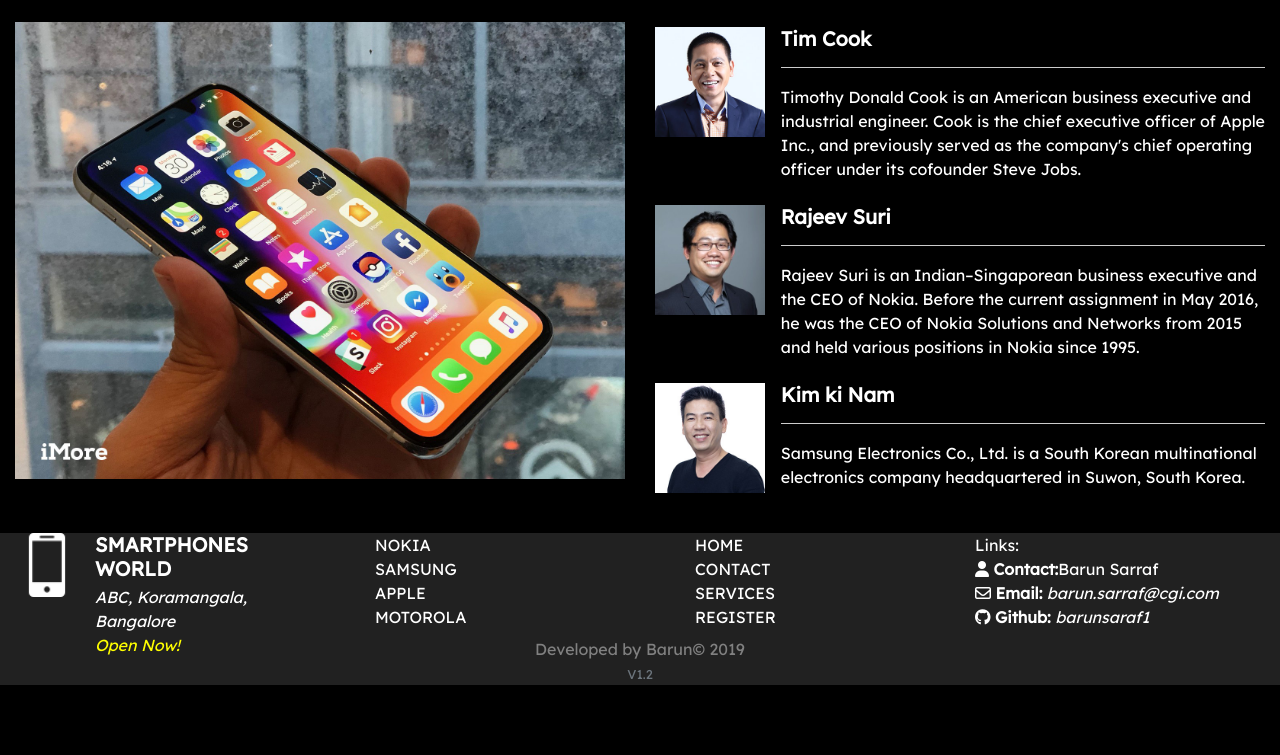
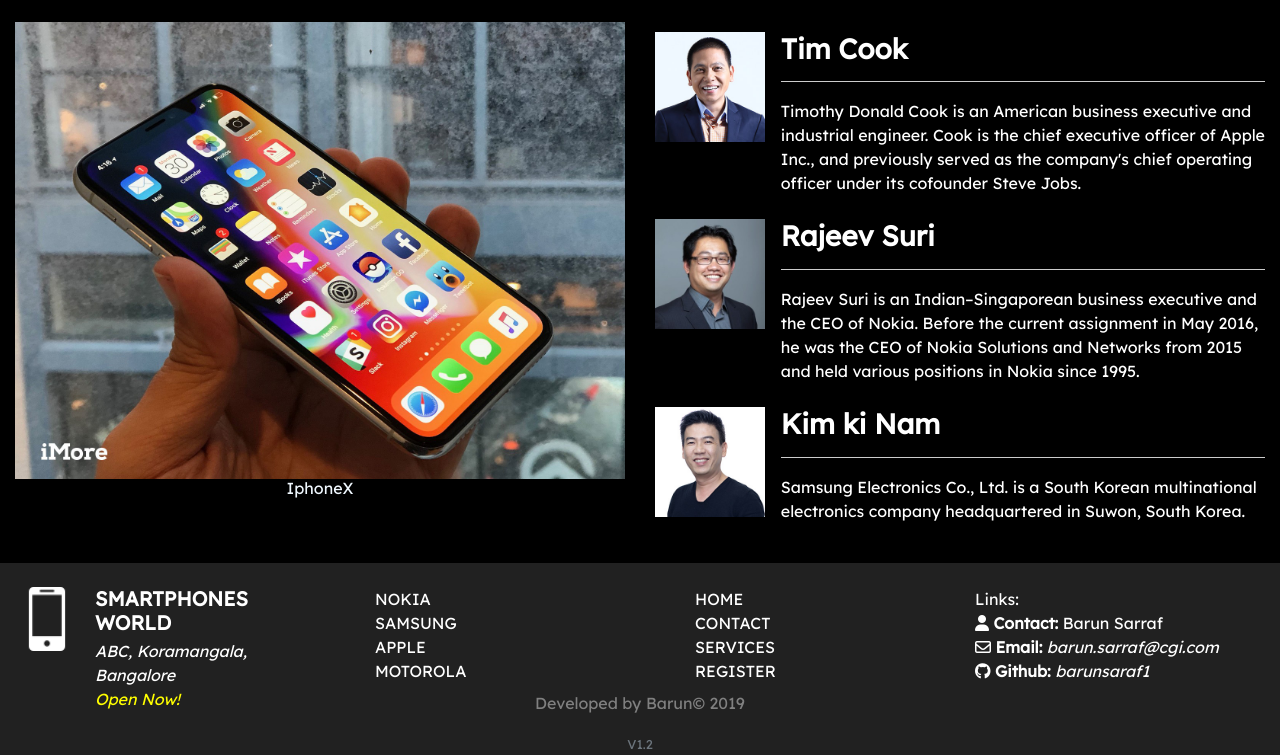
Before and after one commit to barunsarraf/html_css_stackroute, a plain HTML site: page assign2/index.html in a window 1280 px wide. Shown: the part 420-1175 px from the top of the page. Before the commit the page ends 1105 px from the top, so only its background shows below. Drawn offline with nearby package versions, Linux system fonts and the light colour scheme.

Commit message:
semantic tags used,comments added

```diff
--- a/assign2/css/style.css
+++ b/assign2/css/style.css
@@ -11,20 +11,18 @@
     background-image: url("../img/cover3.jpg");
     background-size: cover;
 }
-
 .navcolor{
     letter-spacing: 3px;
     color: white;
 }
 .sideimage{
-    height: 500px;
+    height: 400px;
 
 }
 .sec_img{
     width: 18%;
     min-width: 20px;
-
-    margin-right: 8px;
+    float: left;
 }
 .footer_back{
     background: #212121;
@@ -62,7 +60,7 @@
 }
 .sec_color{
     color: white;
-    margin-top: 5px;
+    margin-top: 10px;
 }
 .oop{
     font-size: 100%;
--- a/assign2/index.html
+++ b/assign2/index.html
@@ -72,7 +72,8 @@
               <div class="col-sm-6  back">
                 <!-- this is image section -->
                 <section>
-                  <img style="width: 100%;height:100%" class="sideimage" src="img/mobile1.jpg">
+                  <img style="width: 100%;height:100%" class="sideimage" src="img/mobile1.jpg" alt="iphoneX image">
+                  <h6 style="text-align: center;color: aliceblue;">IphoneX</h6>
                 </section>
                 <!-- end of image section -->
               </div>
@@ -84,33 +85,40 @@
             <section>
               <div>
                   <ul class="list-unstyled back sec_color">
-                    <article>
+
                       <li class="media">
+
                             <img class="mr-3 sec_img" src="img/people-1.jpg" alt="Generic placeholder image">
                             <div class="media-body">
-                              <h5 class="mt-0 mb-1"><b>Tim Cook</b></h5><hr>
+                              <h3 class="mt-0 mb-1"><b>Tim Cook</b></h3><hr>
                               Timothy Donald Cook is an American business executive and industrial engineer. Cook is the chief executive officer of Apple Inc., and previously served as the company's chief operating officer under its cofounder Steve Jobs.
                             </div>
+
+
                       </li>
-                    </article>
-                    <article>
+
+
                       <li class="media my-4">
+
                         <img class="mr-3 sec_img" src="img/people-2.jpg" alt="Generic placeholder image">
                         <div class="media-body">
-                          <h5 class="mt-0 mb-1"><b>Rajeev Suri</b></h5><hr>
+                          <h3 class="mt-0 mb-1"><b>Rajeev Suri</b></h3><hr>
                           Rajeev Suri is an Indian–Singaporean business executive and the CEO of Nokia. Before the current assignment in May 2016, he was the CEO of Nokia Solutions and Networks from 2015 and held various positions in Nokia since 1995.
                         </div>
+
                       </li>
-                    </article>
-                    <article>
+
+
                       <li class="media">
+
                         <img class="mr-3 sec_img" src="img/person-3.jpg" alt="Generic placeholder image">
                         <div class="media-body">
-                          <h5 class="mt-0 mb-1"><b>Kim ki Nam</b></h5><hr>
+                          <h3 class="mt-0 mb-1"><b>Kim ki Nam</b></h3><hr>
                           Samsung Electronics Co., Ltd. is a South Korean multinational electronics company headquartered in Suwon, South Korea.
                         </div>
+
                       </li>
-                      </article>
+
                     </ul>
               </div>
               </section>
@@ -121,12 +129,11 @@
 
         </div>
     </div>
-
-  </div>
   <br>
   <!-- footer starts here -->
   <footer >
     <div class="container-fluid footer_back">  <!--this container-fluid because we want it to be full width-->
+      <br>
       <div class="row">
         <div class="col-sm-3">
             <div class="media">
@@ -157,16 +164,16 @@
         <div class="contact col-sm-3 footgrid">
             Links:
             <br>
-                <b><i class="fa fa-user" aria-hidden="true"></i>
-                    Contact:</b>Barun Sarraf
+                <strong><i class="fa fa-user" aria-hidden="true"></i>
+                    Contact:</strong> Barun Sarraf
                 <p><i class="fa fa-envelope-o" aria-hidden="true"></i>
-                    <b>Email: </b><em>barun.sarraf@cgi.com</em><br>
-                <i class="fab fa-github"></i><b> Github: </b><em>barunsaraf1</em></p>
+                    <strong>Email: </strong><em>barun.sarraf@cgi.com</em><br>
+                <i class="fab fa-github"></i><strong> Github: </strong><em>barunsaraf1</em></p>
         </div>
       </div>
 
       <div class="mute_center">
-          <h8 class="display-8" style="color: grey">Developed by Barun&copy 2019<br></h8>
+          <p class="display-8" style="color: grey">Developed by Barun&copy; 2019<br></p>
           <small class="text-muted">V1.2</small>
       </div>
 
```
Also changed, not shown: 1 other file.
